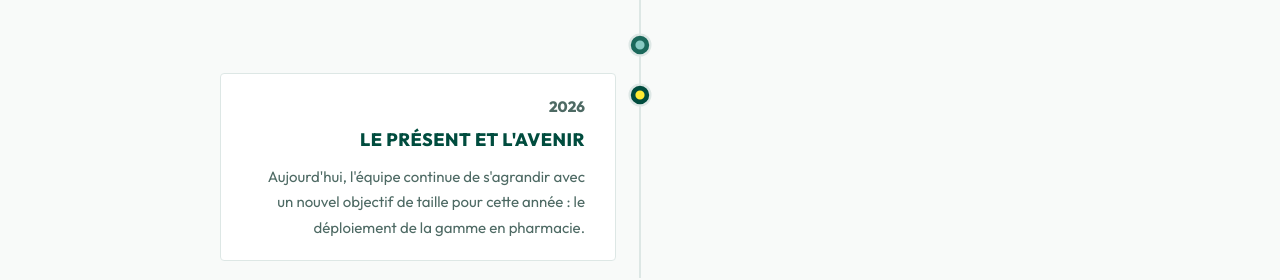
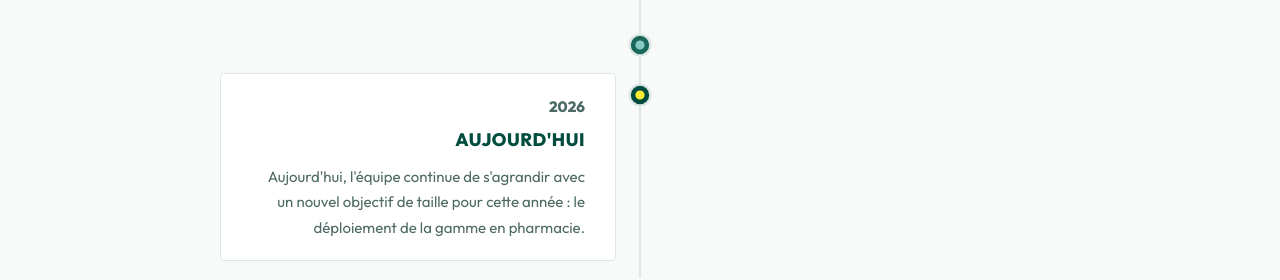
Before and after one commit to almakasouhaaaaa/histoire-cosmos, a plain HTML site: page index.html in a window 1280 px wide. Shown: the part 3334-3614 px from the top of the page. Drawn offline with Linux system fonts and the light colour scheme.

Commit message:
Update index.html

```diff
--- a/index.html
+++ b/index.html
@@ -620,7 +620,7 @@ img{max-width:100%;display:block;}
       <div class="tl-item">
         <div class="tl-card">
           <p class="tl-year">2026</p>
-          <h3>Le présent et l'avenir</h3>
+          <h3>Aujourd'hui</h3>
           <p>Aujourd'hui, l'équipe continue de s'agrandir avec un nouvel objectif de taille pour cette année : le déploiement de la gamme en pharmacie.</p>
         </div>
         <div class="tl-node-col"><div class="tl-node"></div></div>
```
